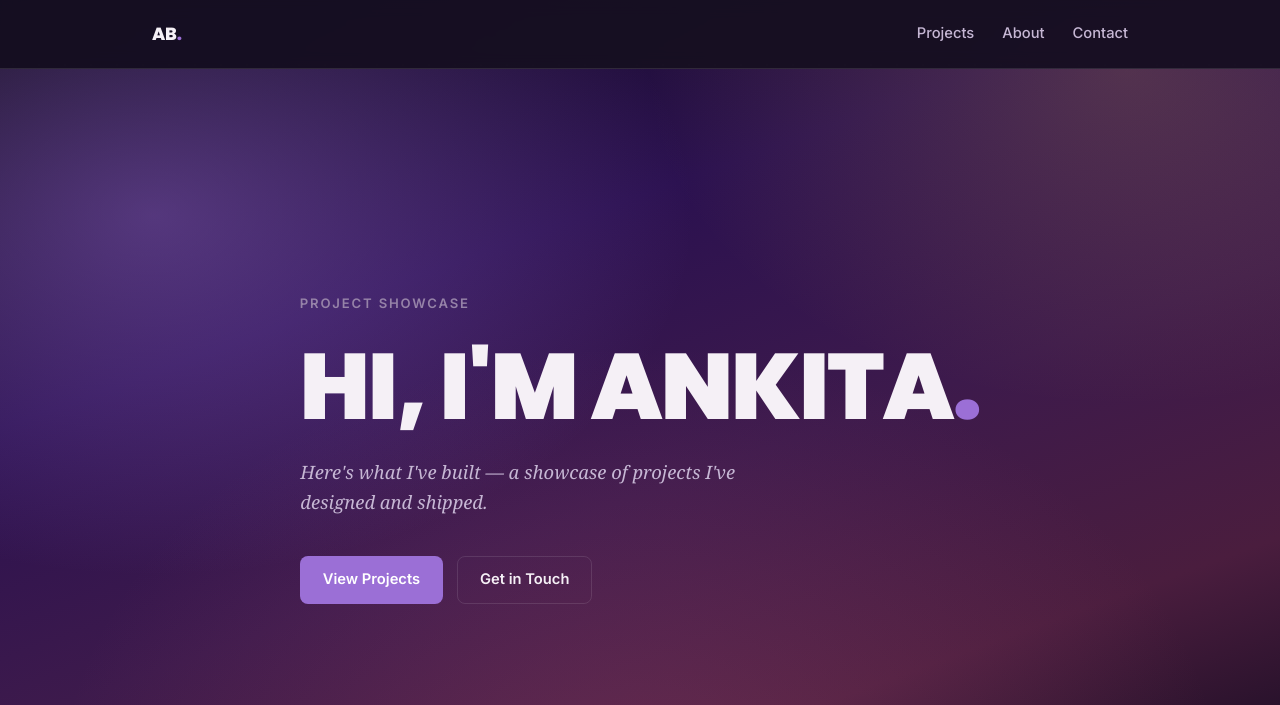
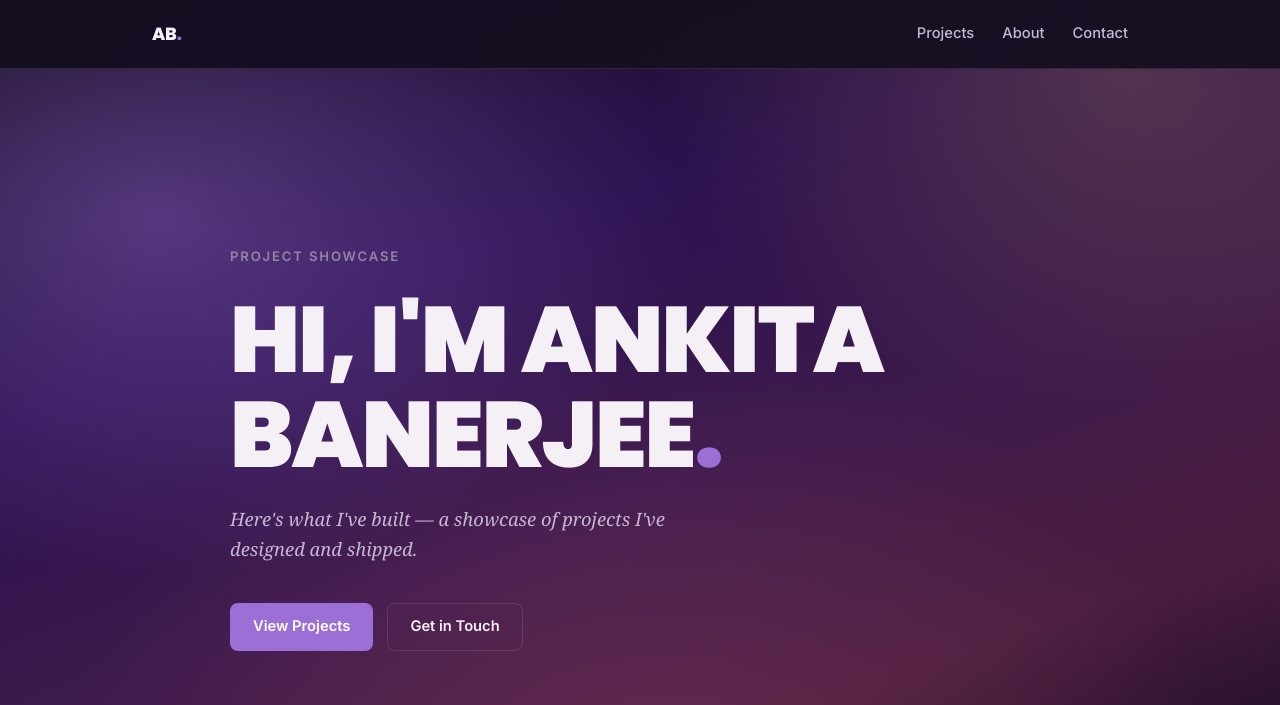
Before and after one commit to Ankita-Banerjee06/projectdemoo, a plain HTML site: page index.html in a window 1280 px wide. Shown: the top 705 px of the page. Drawn offline with Linux system fonts and the light colour scheme.

Commit message:
Update index.html

```diff
--- a/index.html
+++ b/index.html
@@ -27,7 +27,7 @@
       <div class="hero-texture" aria-hidden="true"></div>
       <div class="container hero-inner">
         <p class="eyebrow-minimal anim anim-1">Project Showcase</p>
-        <h1 class="hero-wordmark anim anim-2">Hi, I'm Ankita<span class="dot">.</span></h1>
+        <h1 class="hero-wordmark anim anim-2">Hi, I'm Ankita Banerjee<span class="dot">.</span></h1>
         <p class="hero-tagline anim anim-3">Here's what I've built — a showcase of projects I've designed and shipped.</p>
         <div class="hero-actions anim anim-4">
           <a href="#projects" class="btn btn-primary">View Projects</a>
```
